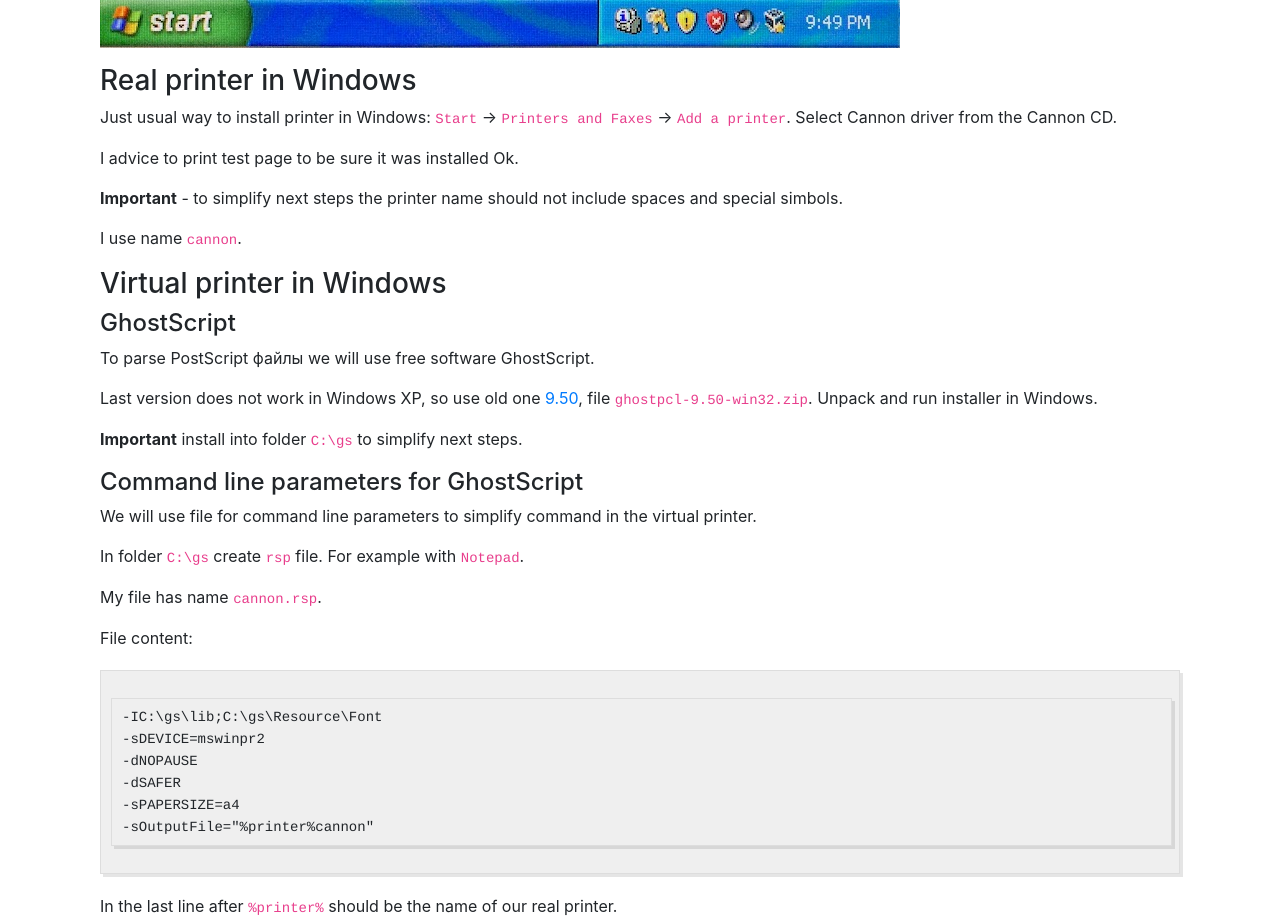
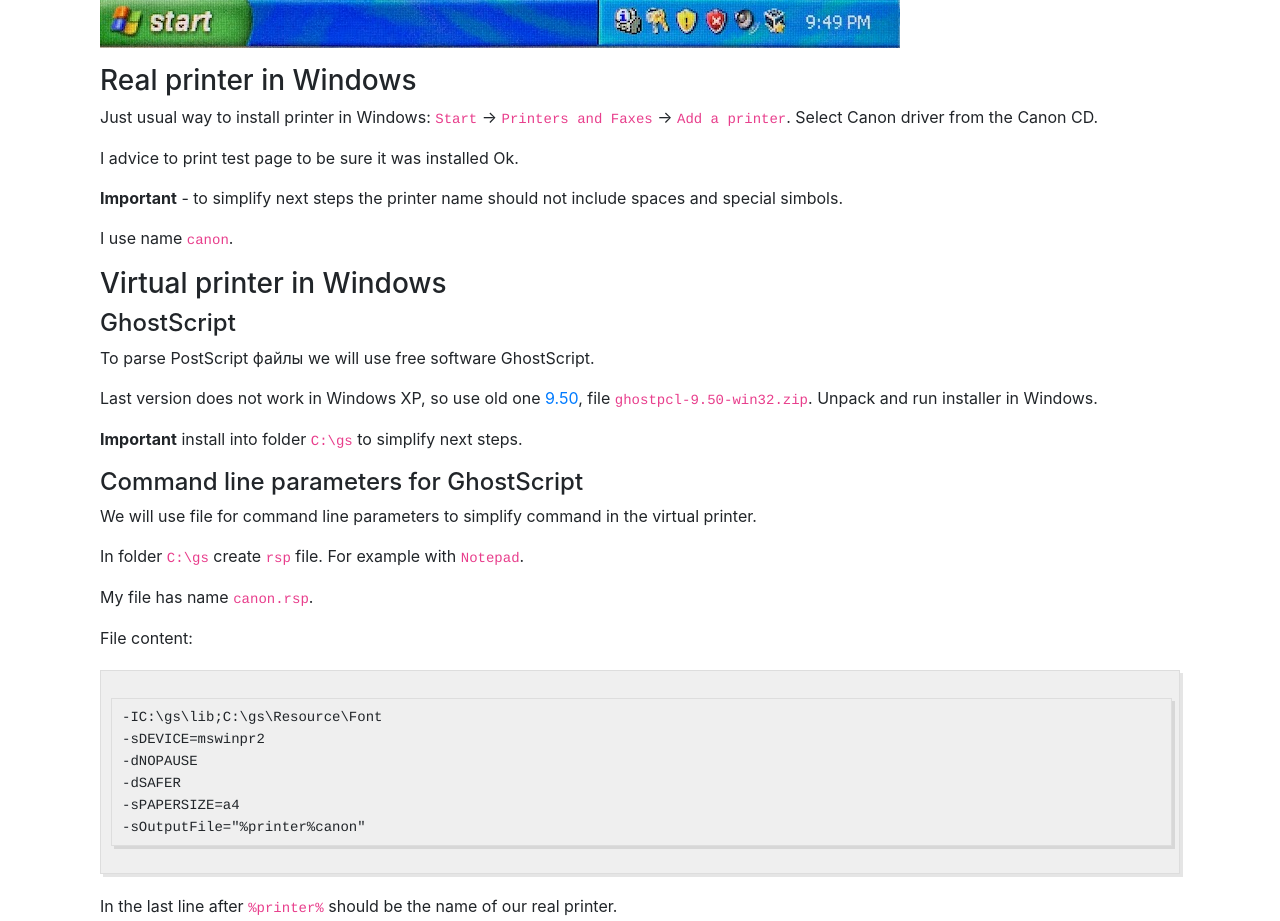
Before and after one commit to andgineer/sorokin.engineer, a Jekyll site: the page built from posts/en/_posts/2020-03-03-macos_cannon_lbp_1120_driver.md, in a window 1280 px wide and 1400 px high, scrolled down 3001 px. Shown: the part 153-1074 px from the top of the window. Built offline with Jekyll 4.4.1, drawn with Linux system fonts in a browser that asks for light colours; nearby versions of some CDN libraries; some of the changed text lies outside the part shown.

Commit message:
canon typo

```diff
--- a/posts/en/_posts/2020-03-03-macos_cannon_lbp_1120_driver.md
+++ b/posts/en/_posts/2020-03-03-macos_cannon_lbp_1120_driver.md
@@ -1,8 +1,8 @@
 ---
 layout: post
 lang: en
-ref: 2020-03-03-macos_cannon_lbp_1120_driver
-title: "MacOS driver for Cannon LaserJet LBP-1120"
+ref: 2020-03-03-macos_canon_lbp_1120_driver
+title: "MacOS driver for Canon LaserJet LBP-1120"
 comments: true
 tags: [macos, printer, ghostscript]
 ---
@@ -10,7 +10,7 @@ tags: [macos, printer, ghostscript]
 
 ## How to print on printer without MacOS driver?
 
-I've got Cannon LaserJet LBP-1120.
+I've got Canon LaserJet LBP-1120.
 
 It has driver for Windows XP but not for MacOS.
 
@@ -28,7 +28,7 @@ problems doing this 2-days task 8-)
 TL;DR
 
 1. Install virtual Windows in MacOS (I am sure you will use it afterwards for other tasks too)
-2. Install real printer in Windows with real driver from Cannon
+2. Install real printer in Windows with real driver from Canon
 3. Install virtual printer in Windows. It will send unparsed PostScript to the real printer
 4. Install Generic PostScript Printer in MacOS that will send PostScript to virtual printer in Windows
 
@@ -104,13 +104,13 @@ Guest Additions.
 ### Real printer in Windows
 
 Just usual way to install printer in Windows: `Start` ->
-`Printers and Faxes` -> `Add a printer`. Select Cannon driver from the Cannon CD.
+`Printers and Faxes` -> `Add a printer`. Select Canon driver from the Canon CD.
 
 I advice to print test page to be sure it was installed Ok.
 
 **Important** - to simplify next steps the printer name should not include spaces and special simbols.
 
-I use name `cannon`.
+I use name `canon`.
 
 ### Virtual printer in Windows
 
@@ -131,7 +131,7 @@ We will use file for command line parameters to simplify command in the virtual
 
 In folder `C:\gs` create `rsp` file. For example with `Notepad`.
 
-My file has name `cannon.rsp`.
+My file has name `canon.rsp`.
 
 File content:
 
@@ -140,7 +140,7 @@ File content:
     -dNOPAUSE
     -dSAFER
     -sPAPERSIZE=a4
-    -sOutputFile="%printer%cannon"
+    -sOutputFile="%printer%canon"
 
 In the last line after `%printer%` should be the name of our real printer.
 
@@ -177,7 +177,7 @@ On the newly created printer right-click, choose `Properties`.
 For `Redirected port` set command line `C:\gs\bin\gswin32c.exe`. Do not forget about `c` in the
 file name.
 
-Arguments `@C:\gs\cannon.rsp -`. Do not forget space and dash at the end.
+Arguments `@C:\gs\canon.rsp -`. Do not forget space and dash at the end.
 
 Choose `Copy temporary file to printer` in `Output`. As `printer` choose real printer.
 
@@ -194,13 +194,13 @@ Create the printer as usual for MacOS. `System preferences` -> `Printers & Scann
 Press "+" at the bottom of printers list.
 
 Press `Windows`, select the Windows network and machine name for your virtual Windows machine.
-And with some delay you will see list of shared printers. You should select virtual one - `cannonrd`
+And with some delay you will see list of shared printers. You should select virtual one - `canonrd`
 in my case. Driver: `Generic PostScript Printer`.
 
 ![](/images/macos_remote_printer.png)
 
 That's all.
-Now you can print from MacOS to Cannon LBP-1120.
+Now you can print from MacOS to Canon LBP-1120.
 
 Just do not forget to start Windows Virtual Machine. It starts in split second.
 And you can automate that with Alfred using command line:
```
Also changed, not shown: other parts of posts/en/_posts/2020-03-03-macos_cannon_lbp_1120_driver.md (+1 -1 lines), posts/ru/_posts/2020-03-03-macos_cannon_lbp_1120_driver.md (+10 -10 lines).
